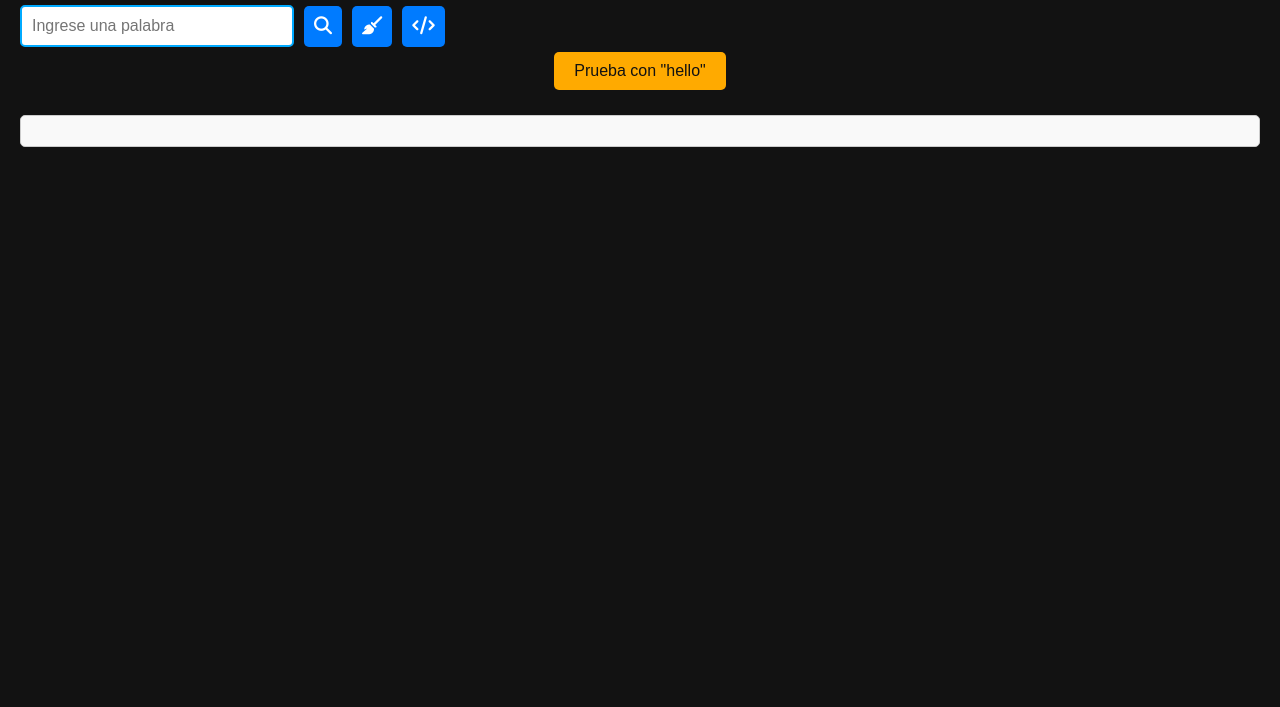
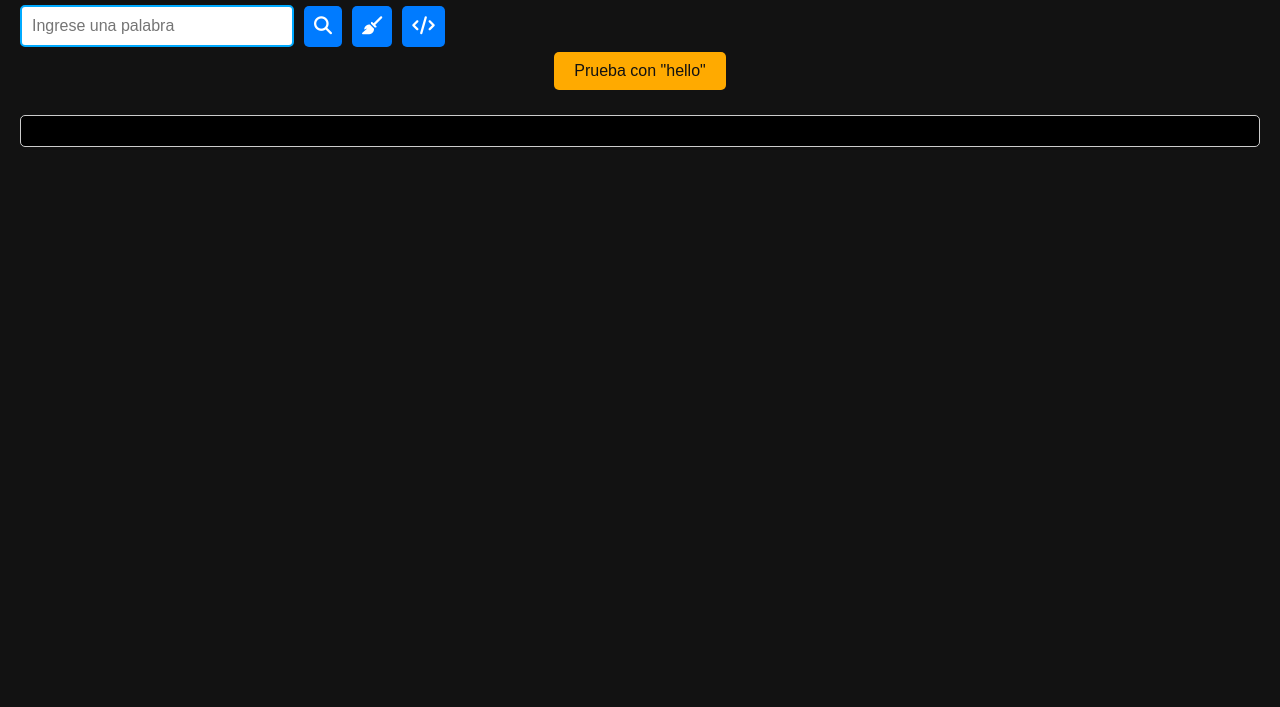
Before and after one commit to GiovanniEncisoDev/APIXML, a plain HTML site: page index.html in a window 1280 px wide. Shown: the part 93-800 px from the top of the page. Drawn offline with Linux system fonts and the light colour scheme.

```diff
--- a/style.css
+++ b/style.css
@@ -76,7 +76,7 @@ input:focus {
   padding: 15px;
   border: 1px solid #ccc;
   border-radius: 5px;
-  background: #f9f9f9;
+  background: black;
 }
 
 
```
